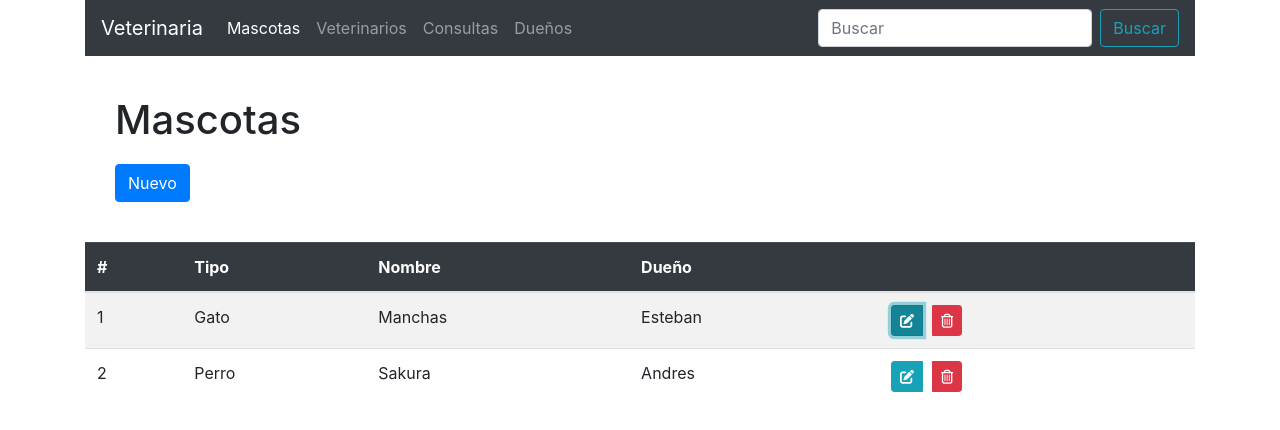
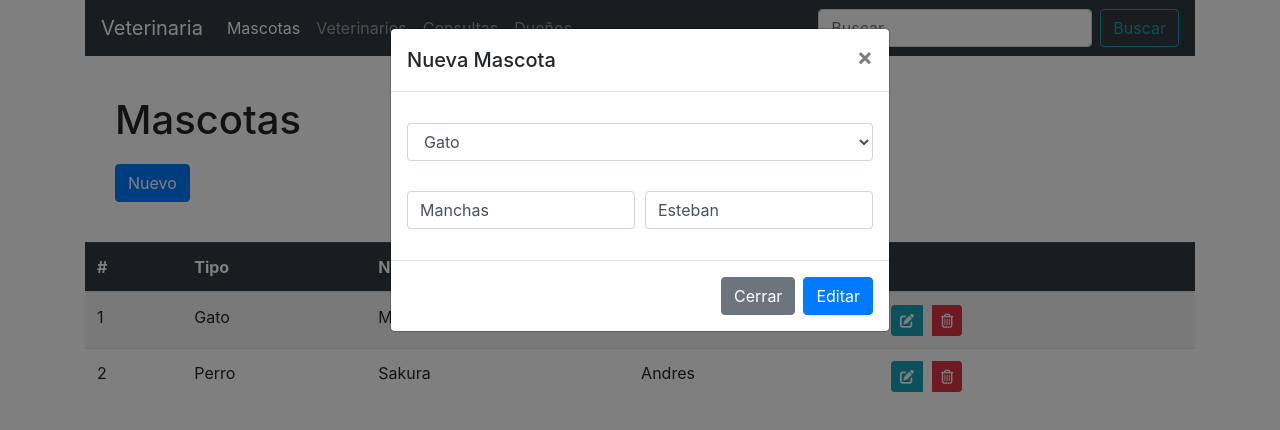
Before and after one commit to Alvarocar/veterinaria-fe, a plain HTML site: page index.html in a window 1280 px wide. Both pictures are taken after a click on the button 907 px from the left and 320 px from the top of the page. Drawn offline with nearby package versions, Linux system fonts and the light colour scheme.

Commit message:
Funcion de Editar

```diff
--- a/index.html
+++ b/index.html
@@ -48,7 +48,7 @@
     <!-- Fin NavBar -->
     <div class="actions-menu">
       <h1>Mascotas</h1>
-      <button type="button" class="btn btn-primary" data-toggle="modal" data-target="#exampleModal">
+      <button type="button" id="btn-nuevo" class="btn btn-primary">
         Nuevo
       </button>
     </div>
@@ -69,17 +69,17 @@
   </div>
 
   <!-- Modal -->
-  <div class="modal fade" id="exampleModal" tabindex="-1" aria-labelledby="exampleModalLabel" aria-hidden="true">
+  <div class="modal fade" id="myModal" tabindex="-1" aria-labelledby="myModalLabel" aria-hidden="true">
     <div class="modal-dialog">
       <div class="modal-content">
         <div class="modal-header">
-          <h5 class="modal-title" id="exampleModalLabel">Nueva Mascota</h5>
+          <h5 class="modal-title" id="myModalLabel">Nueva Mascota</h5>
           <button type="button" class="close" data-dismiss="modal" aria-label="Close">
             <span aria-hidden="true">&times;</span>
           </button>
         </div>
         <div class="modal-body">
-          <form>
+          <form id="form-mascotas" autocomplete="off">
             <div class="form-row">
               <div class="col">
                 <select class="form-control" id="tipo-mascota">
@@ -94,17 +94,17 @@
             </div>
             <div class="form-row">
               <div class="col">
-                <input type="text" name="nombre" class="form-control" placeholder="Nombre de la Mascota" />
+                <input type="text" id="nombre" name="nombre" class="form-control" placeholder="Nombre de la Mascota" />
               </div>
               <div class="col">
-                <input type="text" name="dueno" class="form-control" placeholder="Dueño" />
+                <input type="text" id="dueno" name="dueno" class="form-control" placeholder="Dueño" />
               </div>
             </div>
           </form>
         </div>
         <div class="modal-footer">
           <button type="button" class="btn btn-secondary" data-dismiss="modal">Cerrar</button>
-          <button type="button" class="btn btn-primary">Guardar</button>
+          <button type="button" id="btn-enviar" class="btn btn-primary" data-dismiss="modal">Guardar</button>
         </div>
       </div>
     </div>
--- a/js/mascotas.js
+++ b/js/mascotas.js
@@ -1,5 +1,15 @@
-const listaMascotas = document.getElementById("lista-mascotas")
+const listaMascotas = document.getElementById("lista-mascotas");
 
+//Formulario para una nueva Mascota
+const formMascotas = document.getElementById("form-mascotas");
+const tipo = document.getElementById("tipo-mascota");
+const nombre = document.getElementById("nombre");
+const dueno = document.getElementById("dueno");
+const btnEnviar = document.getElementById("btn-enviar");
+
+const btnNuevo = document.getElementById("btn-nuevo");
+
+let indice = null;
 let mascotas = [
   {
     tipo: "Gato",
@@ -14,19 +24,73 @@ let mascotas = [
 ];
 
 function listarMascotas() {
-    const htmlMascotas = mascotas.map( (mascota, index) => `<tr>
-    <td>${(index+1)}</td>
+  const htmlMascotas = mascotas.map((mascota, index) => `<tr>
+    <td>${(index + 1)}</td>
     <td>${mascota.tipo}</td>
     <td>${mascota.nombre}</td>
     <td>${mascota.dueno}</td>
     <td>
       <div class="btn-group btn-group-sm" role="group">
-        <button type="button" class="btn-editar btn btn-info"><i class="fas fa-edit"></i></button>
+        <button type="button" class="btn btn-info btn-editar"><i class="fas fa-edit"></i></button>
         <button type="button" class="btn-eliminar btn btn-danger"><i class="far fa-trash-alt"></i></button>
       </div>
     </td>
-    </tr>`).join("")
+    </tr>`).join("");
   listaMascotas.innerHTML = htmlMascotas;
+  agregarFuncionEditar();
+}
+
+function agregarFuncionEditar() {
+  Array.from(document.getElementsByClassName('btn-editar')).forEach((element, index) => { element.onclick = editarMascota(index); })
+}
+
+function enviarMascota() {
+
+  const datos = {
+    tipo: tipo.value,
+    nombre: nombre.value,
+    dueno: dueno.value
+  }
+
+  //Si el indice no es un numero
+  if (!(typeof indice === "number")) {
+    mascotas.push(datos);
+    listarMascotas();
+    return;
+  }
+
+  //Editar
+  mascotas[indice] = datos;
+
+  listarMascotas();
+}
+
+function guardarMascota() {
+  limpiarModal();
+  $('#myModal').modal();
+}
+
+function editarMascota(index) {
+
+  return () => {
+    const mascota = mascotas[index];
+    nombre.value = mascota.nombre;
+    tipo.value = mascota.tipo;
+    dueno.value = mascota.dueno;
+    indice = index;
+    btnEnviar.innerHTML = "Editar";
+    $('#myModal').modal();
+  }
+}
+
+function limpiarModal() {
+  nombre.value = "";
+  tipo.value = "Tipo de Mascota";
+  dueno.value = "";
+  indice = null;
 }
 
 listarMascotas();
+
+btnNuevo.onclick = guardarMascota;
+btnEnviar.onclick = enviarMascota;
```
Lines whose indentation alone changed are shown as unchanged.
